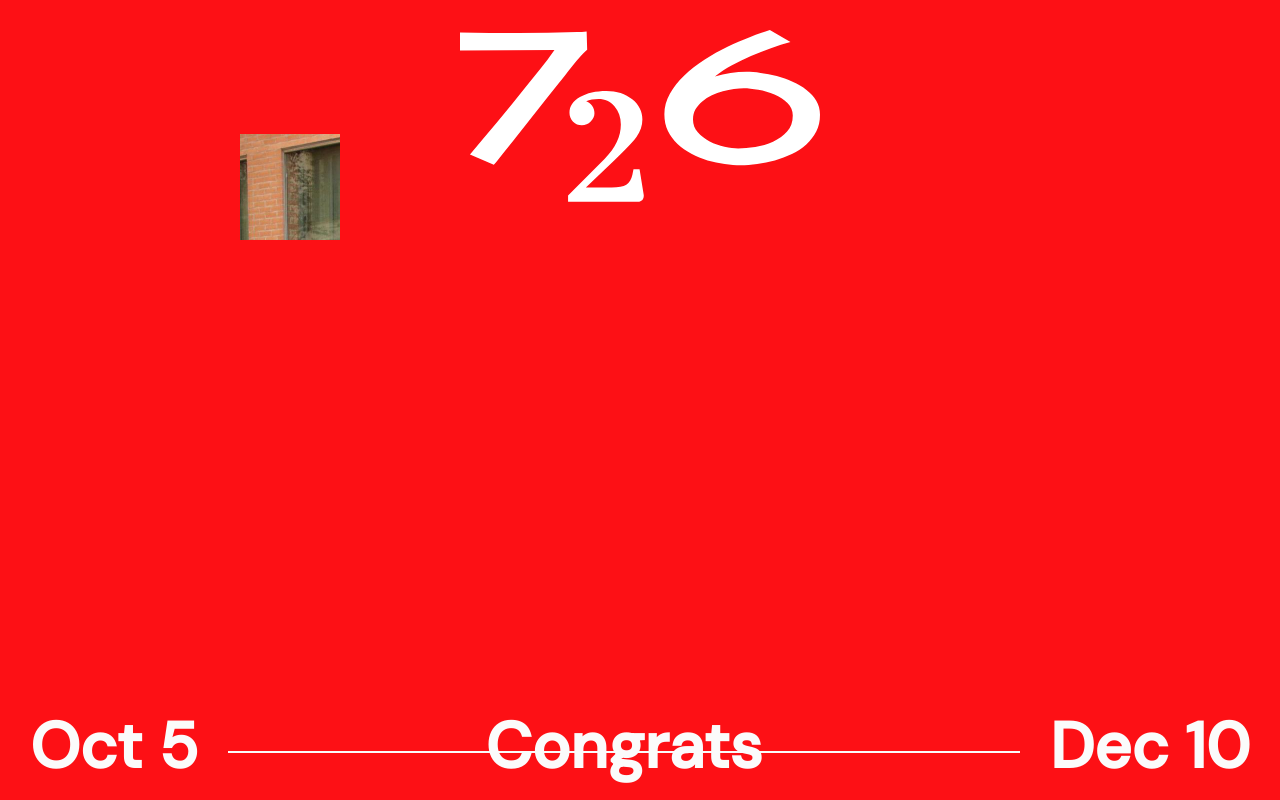
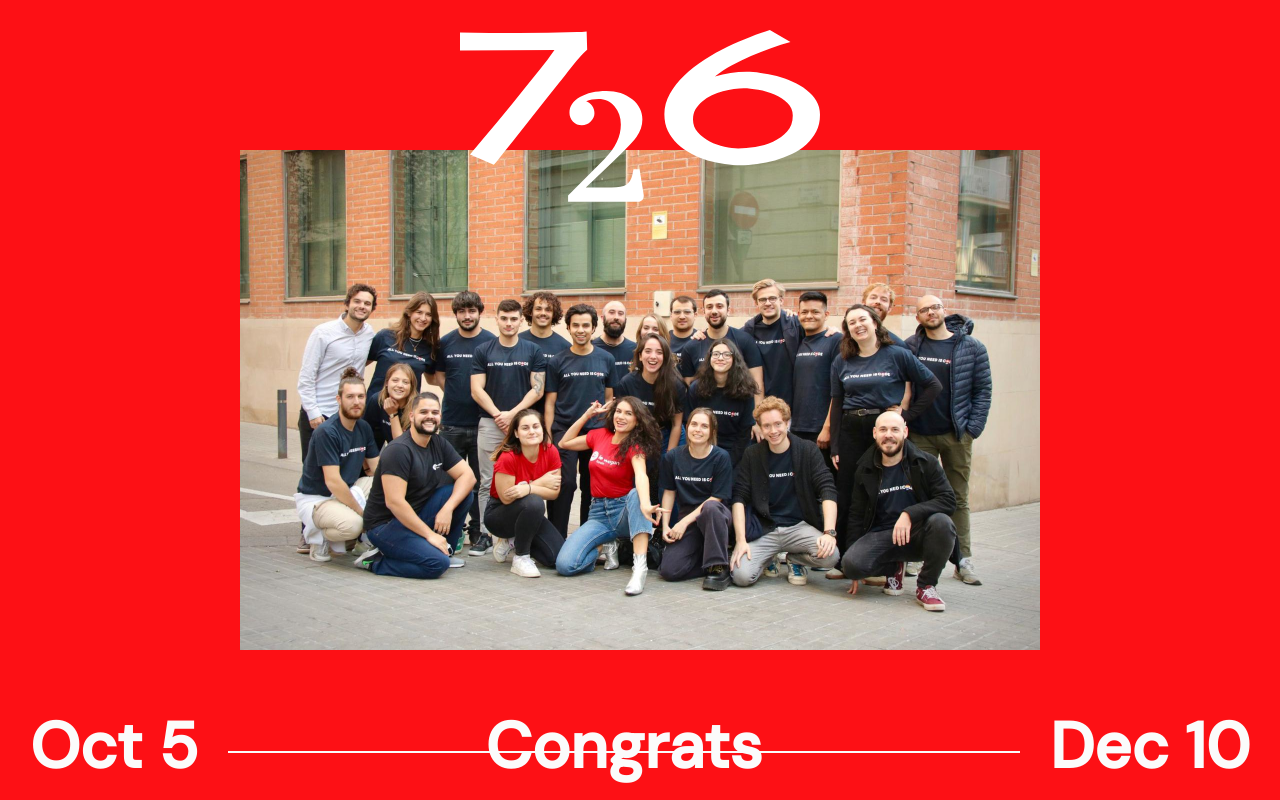
Before and after one commit to helios63/batch726power, a React (Create React App) app: page / in a window 1280 px wide. Built offline with nearby package versions, Linux system fonts and the light colour scheme.

Commit message:
adding matrix to picture + distance function

```diff
--- a/src/App.jsx
+++ b/src/App.jsx
@@ -2,16 +2,49 @@ import { GlobalStyle, ImageContainer, Wrapper } from "./styles";
 import Header from "./components/header";
 import Footer from "./components/footer";
 import ImgBox from "./components/imgBox";
+import React, { useState } from "react";
+
+const matrix = [
+  [0, 0], [1, 0], [2, 0], [3, 0], [4, 0], [5, 0], [6, 0], [7, 0],
+  [0, 1], [1, 1], [2, 1], [3, 1], [4, 1], [5, 1], [6, 1], [7, 1],
+  [0, 2], [1, 2], [2, 2], [3, 2], [4, 2], [5, 2], [6, 2], [7, 2],
+  [0, 3], [1, 3], [2, 3], [3, 3], [4, 3], [5, 3], [6, 3], [7, 3],
+  [0, 4], [1, 4], [2, 4], [3, 4], [4, 4], [5, 4], [6, 4], [7, 4]
+]
 
 const App = () => {
+  const [distance, setDistance] = useState(1)
+
+  const easing = (num) => Math.pow(num, 3)
+
+  const calculateDistance = ([x, y]) => {
+    const center = [window.innerWidth / 2, window.innerHeight / 2 ]
+    const maxHypot = Math.hypot(center[0], center[1])
+    const hypot = Math.hypot(center[0] - x, center[1] - y)
+    const distance = hypot / maxHypot
+    const easeDistance = easing(distance)
+    setDistance(easeDistance)
+  }
+  const handleMove = ({clientX, clientY}) => {
+    calculateDistance([clientX, clientY])
+  }
+
+  const handleTouchMove = ({touches}) => {
+    calculateDistance([touches[0].clientX, touches[0].clientY])
+  }
+
+  console.log(distance)
+
   return (
     <>
       <GlobalStyle />
       <Header />
       <Footer />
-      <Wrapper>
+      <Wrapper onMouseMove={handleMove} onTouchMove={handleTouchMove}>
         <ImageContainer>
-          <ImgBox />
+          {matrix.map(([x,y], index) => (
+            <ImgBox key={index} x={x} y={y} />
+          ))}
         </ImageContainer>
       </Wrapper>
     </>
--- a/src/components/imgBox/index.jsx
+++ b/src/components/imgBox/index.jsx
@@ -1,7 +1,7 @@
 import {Image} from "./styles"
 
-const ImgBox = () => {
-  return <Image />
+const ImgBox = ({x, y}) => {
+  return <Image $initialX={x} $initialY={y}/>
 }
 
 export default ImgBox;
--- a/src/components/imgBox/styles.js
+++ b/src/components/imgBox/styles.js
@@ -2,7 +2,8 @@ import styled from 'styled-components'
 
 export const Image = styled.div`
   background-image: url('/batch.jpeg');
-  background-size: 800px 533px;
+  background-size: 800px 500px;
   width: 100px;
-  height: 106px
+  height: 100px;
+  background-position: ${({$initialX, $initialY}) => `-${$initialX * 100}px -${$initialY * 100}px`};
 `
--- a/src/styles.js
+++ b/src/styles.js
@@ -29,11 +29,10 @@ export const Marginals = css`
 
 export const ImageContainer = styled.div`
   width: 800px;
-  height: 533px;
+  height: 500px;
   position: relative;
   display: flex;
   flex-wrap: wrap;
-
 `
 export const Wrapper = styled.section`
   display:flex;
```
Also changed, not shown: public/batch.jpeg.
